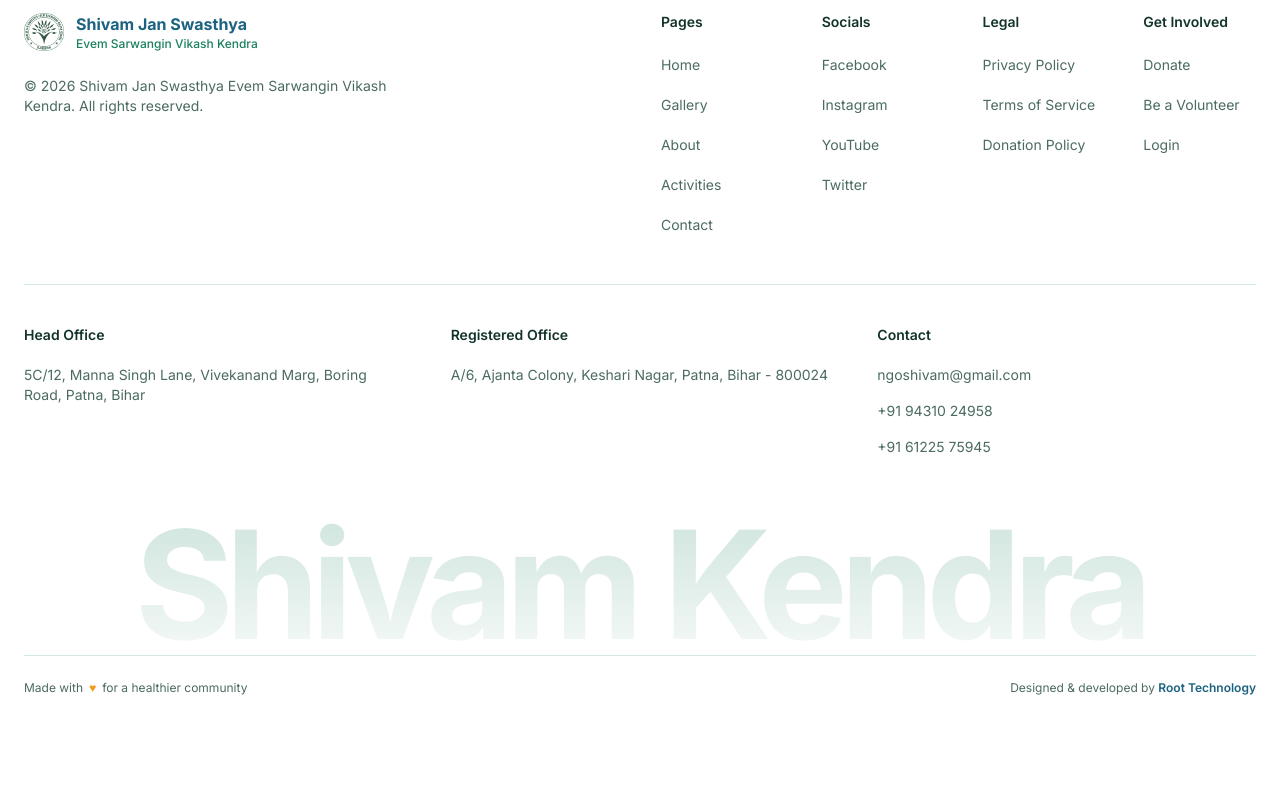
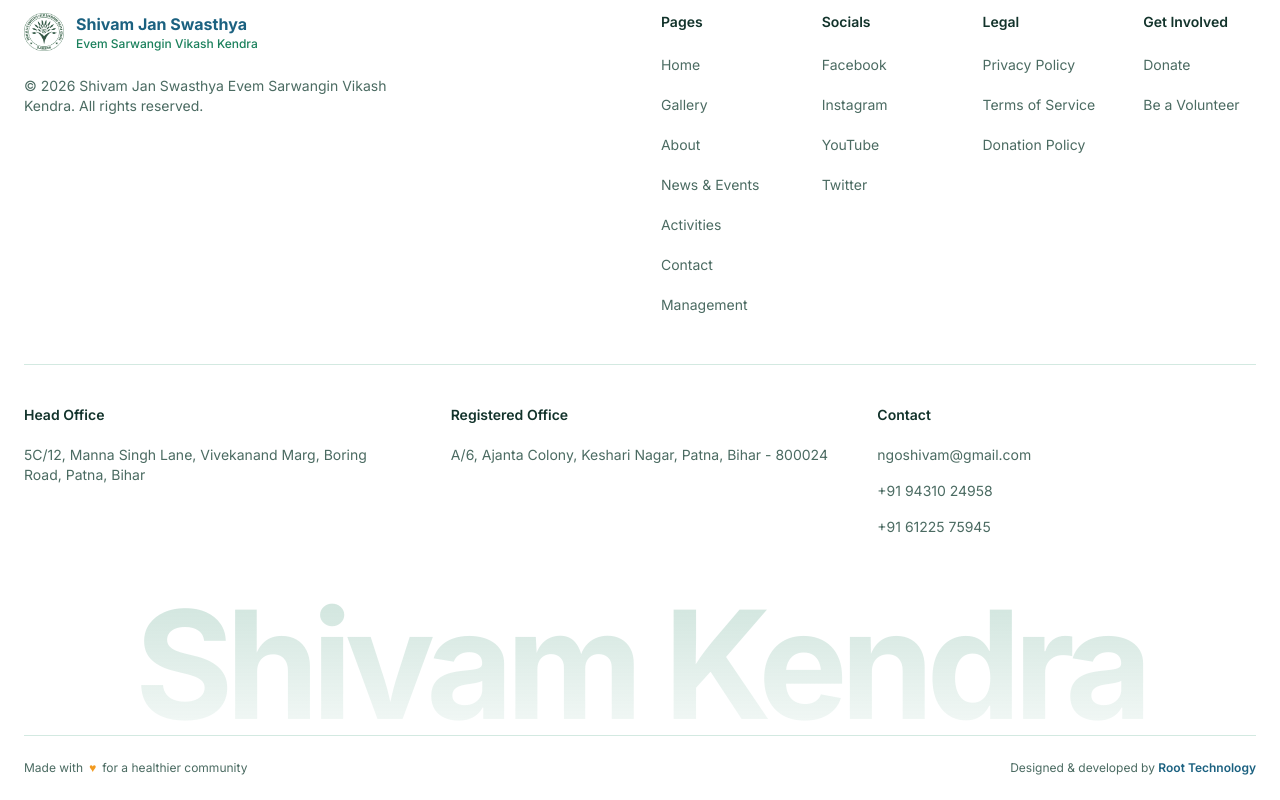
Before and after one commit to Tejasvibihari/Shivam-Ngo, a Next.js app in the folder ngo-shivam/: page / in a window 1280 px wide. Shown: the part 10017-10817 px from the top of the page. Before the commit the page ends 10737 px from the top, so only its background shows below. Built offline with nearby package versions, Linux system fonts and the light colour scheme.

Commit message:
fix: update footer links by adding 'News & Events' and 'Management', and comment out 'Login'

```diff
--- a/ngo-shivam/components/layout/Footer.tsx
+++ b/ngo-shivam/components/layout/Footer.tsx
@@ -29,8 +29,10 @@ const COLUMNS: { title: string; links: FooterLink[] }[] = [
             { label: "Home", href: "/" },
             { label: "Gallery", href: "/gallery" },
             { label: "About", href: "/about" },
+            { label: "News & Events", href: "/news" },
             { label: "Activities", href: "/activities" },
             { label: "Contact", href: "/contact" },
+            { label: "Management", href: "/management" },
         ],
     },
     {
@@ -55,7 +57,7 @@ const COLUMNS: { title: string; links: FooterLink[] }[] = [
         links: [
             { label: "Donate", href: "/#donate" },
             { label: "Be a Volunteer", href: "/volunteer" },
-            { label: "Login", href: "/login" },
+            // { label: "Login", href: "/login" },
         ],
     },
 ];
```
